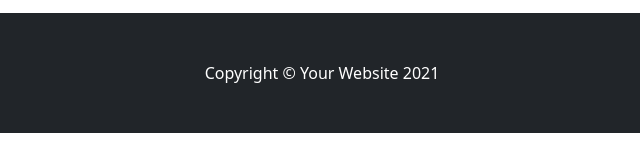
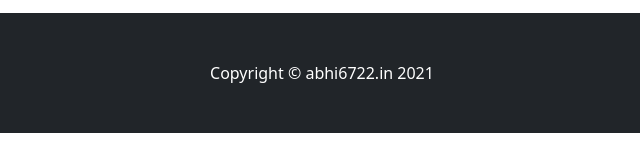
Before and after one commit to KumarAbhinav01/Static-Website-With-Wordpress, a plain HTML site: page index.html in a window 1280 px wide. Shown: the part 645-797 px from the top of the page, 318-958 px from the left. Drawn offline with nearby package versions, Linux system fonts and the light colour scheme; no server answers.

Commit message:
Update index.html

```diff
--- a/index.html
+++ b/index.html
@@ -53,7 +53,7 @@
         </div>
         <!-- Footer-->
         <footer class="py-5 bg-dark">
-            <div class="container px-4 px-lg-5"><p class="m-0 text-center text-white">Copyright &copy; Your Website 2021</p></div>
+            <div class="container px-4 px-lg-5"><p class="m-0 text-center text-white">Copyright &copy; abhi6722.in 2021</p></div>
         </footer>
         <!-- Bootstrap core JS-->
         <!--<script src="https://cdn.jsdelivr.net/npm/bootstrap@5.1.0/dist/js/bootstrap.bundle.min.js"></script>-->
```
